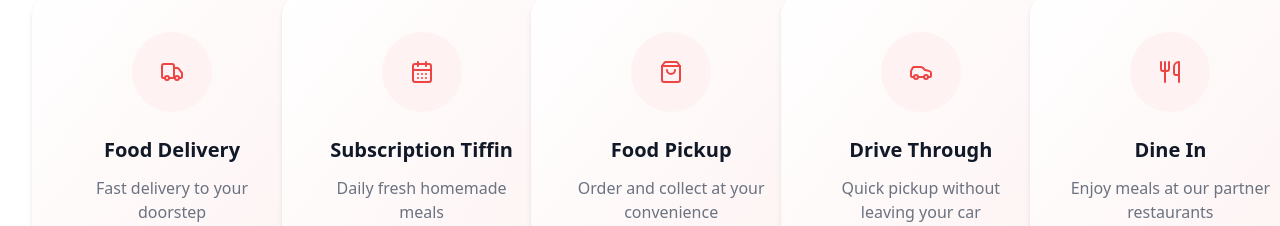
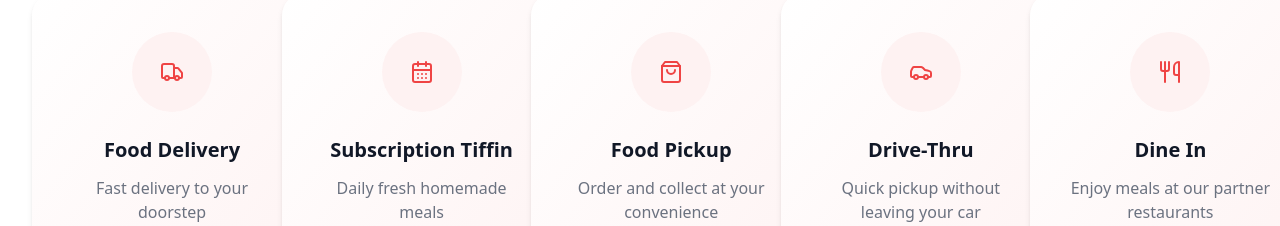
Before and after one commit to bhairaram99/FoodZippy-frontend-, a React (Vite) app: page / in a window 1280 px wide. Shown: the part 1120-1346 px from the top of the page. Built offline with nearby package versions, Linux system fonts and the light colour scheme.

Commit message:
fix footer logo and spelling

```diff
--- a/src/components/Footer.tsx
+++ b/src/components/Footer.tsx
@@ -6,11 +6,11 @@ function Footer() {
       <div className="max-w-7xl mx-auto px-4 sm:px-6 lg:px-8">
         <div className="grid grid-cols-1 md:grid-cols-2 lg:grid-cols-4 gap-8 mb-12 pt-8">
           <div>
-            <div className="mb-6">
+            <div className="mb-2">
               <img
-                src="/Foodzippy_Final_1.jpg"
+                src="/foodzippy-logo.png"
                 alt="Foodzippy logo"
-                className="h-16 sm:h-20 md:h-28 w-auto object-contain"
+                className="h-24 sm:h-32 md:h-40 w-auto object-contain"
                 loading="lazy"
                 onError={(e) => {
                   const el = e.currentTarget as HTMLImageElement;
--- a/src/components/WhatWeOffer.tsx
+++ b/src/components/WhatWeOffer.tsx
@@ -18,7 +18,7 @@ const services = [
   },
   {
     icon: <Car className="w-6 h-6 text-red-500" />,
-    title: "Drive Through",
+    title: "Drive-Thru",
     description: "Quick pickup without leaving your car"
   },
   {
```
Also changed, not shown: public/foodzippy-logo.png (added).
